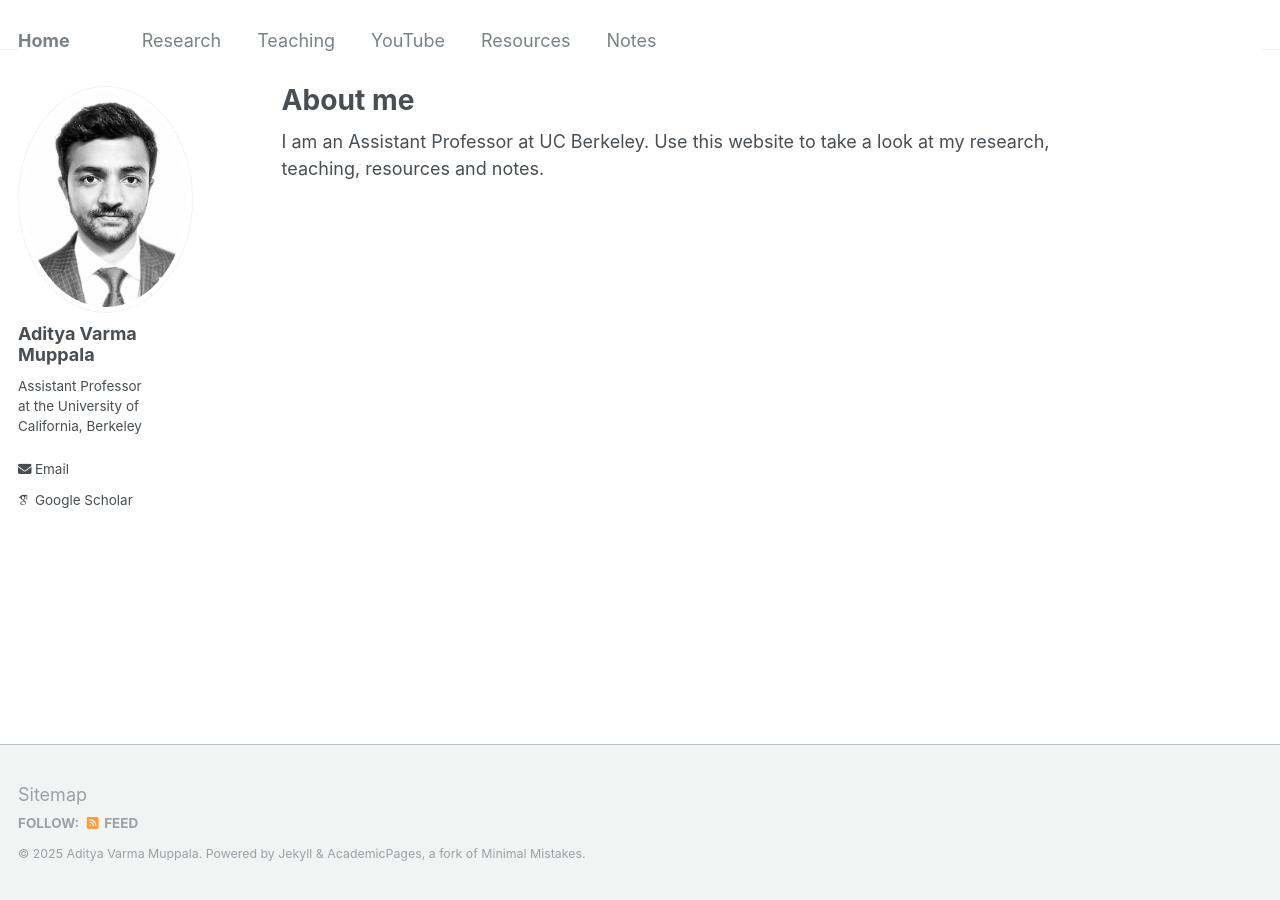
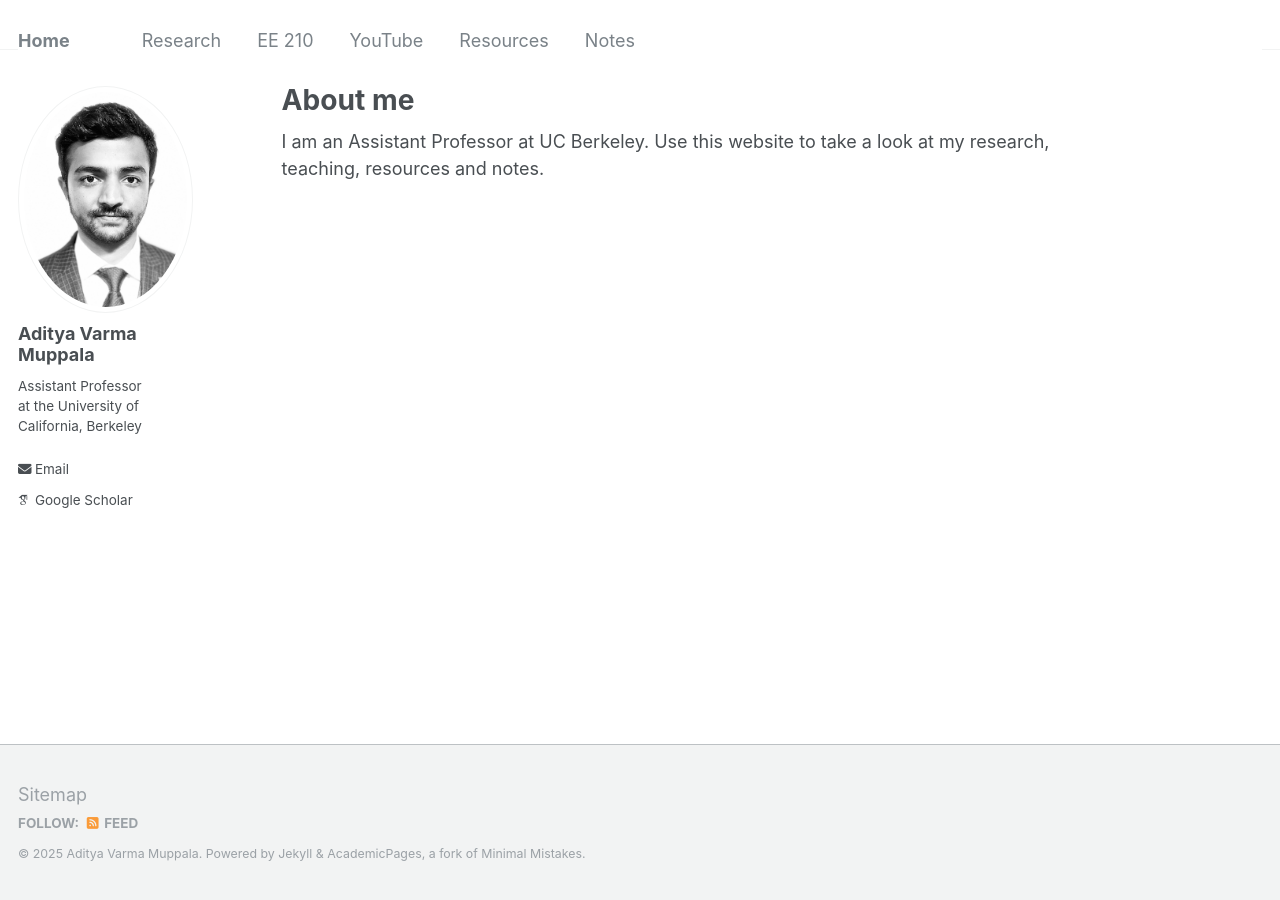
Before and after one commit to AdityaMuppala/adityamuppala.github.io, a Jekyll site: the page built from _pages/about.md, in a window 1280 px wide. Built offline with Jekyll 4.4.1, drawn with Linux system fonts in a browser that asks for light colours; some web fonts are replaced.

Commit message:
Update navigation.yml

```diff
--- a/_data/navigation.yml
+++ b/_data/navigation.yml
@@ -4,8 +4,8 @@ main:
   - title: "Research"
     url: /research/
 
-  - title: "Teaching"
-    url: /teaching/
+  - title: "EE 210"
+    url: /teaching210/
 
   - title: "YouTube"
     url: /youtube/
```
